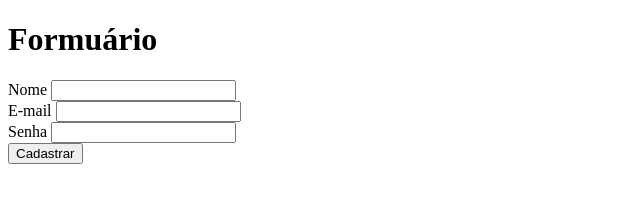
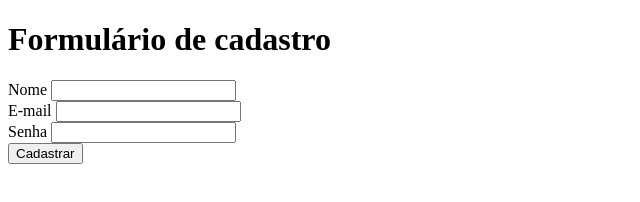
Before and after one commit to Josyway/curso_ebac_frontend, a plain HTML site: page index.html in a window 1280 px wide. Shown: the whole page, without its empty margins (0-640 px from the left). Drawn offline with Linux system fonts and the light colour scheme.

Commit message:
Update index.html

```diff
--- a/index.html
+++ b/index.html
@@ -3,10 +3,10 @@
 <head>
     <meta charset="UTF-8">
     <meta name="viewport" content="width=device-width, initial-scale=1.0">
-    <title>Formulário de cadastro</title>
+    <title>Cadastro</title>
 </head>
 <body>
-    <h1>Formuário</h1>
+    <h1>Formulário de cadastro</h1>
         <label for="Nome"> Nome </label>
         <input id="Nome" type="text"/>
         <br/>
```
